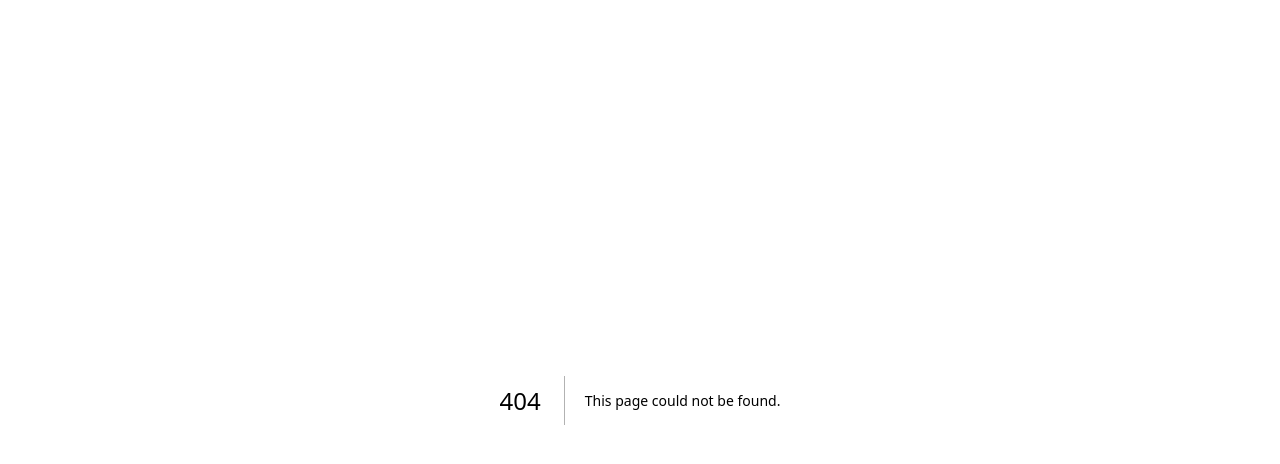
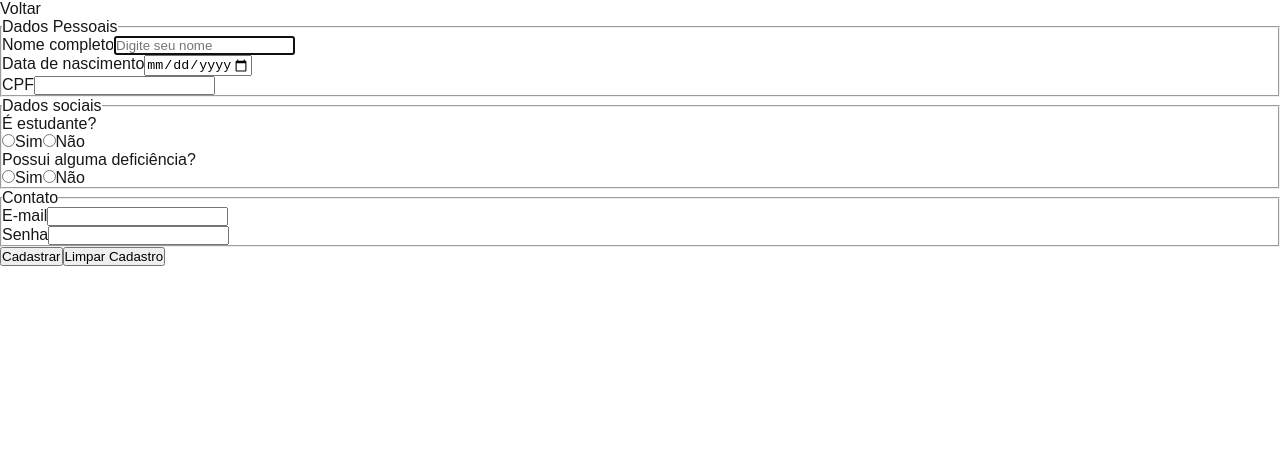
Before and after one commit to davidantoni0/Loja-Cinema, a Next.js app in the folder bomboniere/: page /Cadastro in a window 1280 px wide. Before the commit this address had no page. Shown: the top 464 px of the page. Built offline with nearby package versions, Linux system fonts and the light colour scheme.

Commit message:
Cadastro

```diff
--- /dev/null
+++ b/bomboniere/src/app/Cadastro/page.js
@@ -0,0 +1,129 @@
+"use client";
+import { useMemo } from "react";
+import { useRouter } from "next/navigation"; // importação do roteador
+import Link from "next/link";
+import styles from "./page.module.css";
+
+export default function Login() {
+  const router = useRouter(); // inicializa o roteador
+
+  const dataAtual = useMemo(() => {
+    const hoje = new Date();
+    const ano = hoje.getFullYear();
+    const mes = String(hoje.getMonth() + 1).padStart(2, "0");
+    const dia = String(hoje.getDate()).padStart(2, "0");
+    return `${ano}-${mes}-${dia}`;
+  }, []);
+
+  function handleSubmit(event) {
+    event.preventDefault();
+    alert("Cadastro enviado com sucesso!");
+    router.push("/Login"); // redireciona para a página de login
+  }
+
+  return (
+    <section>
+      <Link href="/Login">Voltar</Link>
+
+      <form name="cadastro_clientes" method="POST" id="form_cadastro" onSubmit={handleSubmit}>
+        <fieldset>
+          <legend>Dados Pessoais</legend>
+
+          <div>
+            <label htmlFor="nome">Nome completo</label>
+            <input
+              type="text"
+              id="nome"
+              maxLength={255}
+              minLength={5}
+              placeholder="Digite seu nome"
+              pattern="[A-Za-zÀ-ÿ\s]{3,}"
+              required
+              autoFocus
+            />
+          </div>
+
+          <div>
+            <label htmlFor="nascimento">Data de nascimento</label>
+            <input
+              type="date"
+              id="nascimento"
+              name="nascimento"
+              min="1900-01-01"
+              max={dataAtual}
+              required
+            />
+          </div>
+
+          <div>
+            <label htmlFor="cpf">CPF</label>
+            <input
+              type="text"
+              id="cpf"
+              minLength={11}
+              maxLength={11}
+              pattern="[0-9]{11}"
+              required
+            />
+          </div>
+        </fieldset>
+
+        <fieldset>
+          <legend>Dados sociais</legend>
+          <div>
+            <p>É estudante?</p>
+            <div>
+              <input type="radio" name="estudante" id="estudante_sim" value="true" />
+              <label htmlFor="estudante_sim">Sim</label>
+
+              <input type="radio" name="estudante" id="estudante_nao" value="false" />
+              <label htmlFor="estudante_nao">Não</label>
+            </div>
+          </div>
+
+          <div>
+            <p>Possui alguma deficiência?</p>
+            <div>
+              <input type="radio" name="deficiencia" id="deficiencia_sim" value="true" />
+              <label htmlFor="deficiencia_sim">Sim</label>
+
+              <input type="radio" name="deficiencia" id="deficiencia_nao" value="false" />
+              <label htmlFor="deficiencia_nao">Não</label>
+            </div>
+          </div>
+        </fieldset>
+
+        <fieldset>
+          <legend>Contato</legend>
+          <div>
+            <label htmlFor="email">E-mail</label>
+            <input
+              type="email"
+              id="email"
+              name="email"
+              maxLength={255}
+              minLength={5}
+              required
+            />
+          </div>
+          <div>
+            <label htmlFor="senha">Senha</label>
+            <input
+              type="password"
+              id="senha"
+              name="senha"
+              maxLength={255}
+              minLength={5}
+              required
+            />
+          </div>
+        </fieldset>
+
+        <div>
+          <input type="submit" value="Cadastrar" />
+          <input type="reset" value="Limpar Cadastro" />
+        </div>
+      </form>
+    </section>
+  );
+}
```
Also changed, not shown: bomboniere/src/app/Login/page.js (+9 -12 lines), bomboniere/src/app/Cadastro/page.module.css (added), bomboniere/src/app/filmes-assentos/page.module.css (added).
